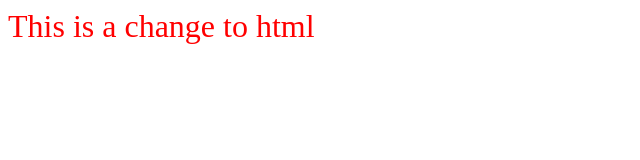
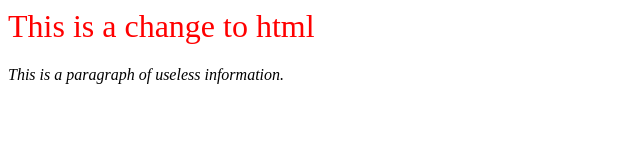
Before and after one commit to Zinger64/sample-project, a plain HTML site: page index.html in a window 1280 px wide. Shown: the whole page, without its empty margins (0-640 px from the left). Drawn offline with Linux system fonts and the light colour scheme.

Commit message:
added a paragraph and some styling

```diff
--- a/index.html
+++ b/index.html
@@ -1,3 +1,4 @@
 <link rel="stylesheet" href="style.css" />
 
 <h1 class="Title">This is a change to html</h1>
+<p>This is a paragraph of useless information.</p>
--- a/style.css
+++ b/style.css
@@ -2,3 +2,6 @@
   color: red;
   font-weight: 300;
 }
+p {
+  font-style: italic;
+}
```
